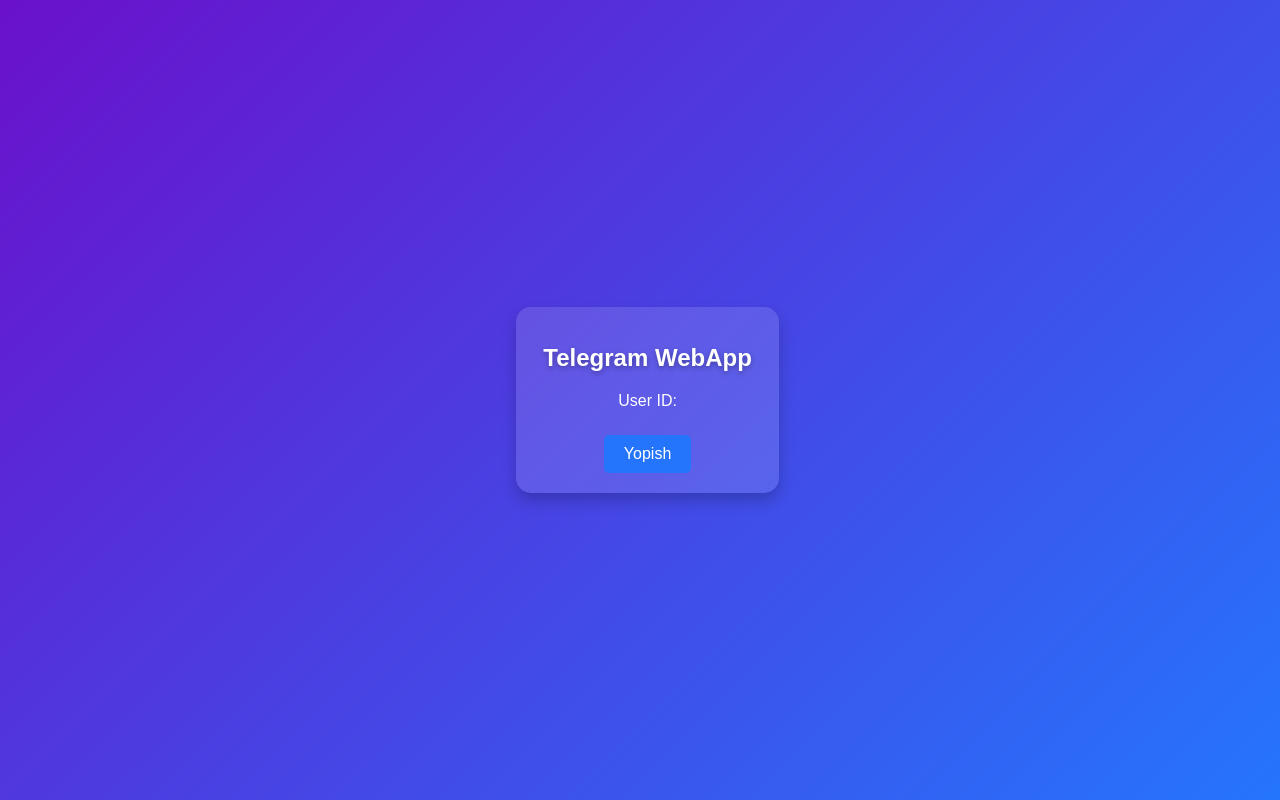
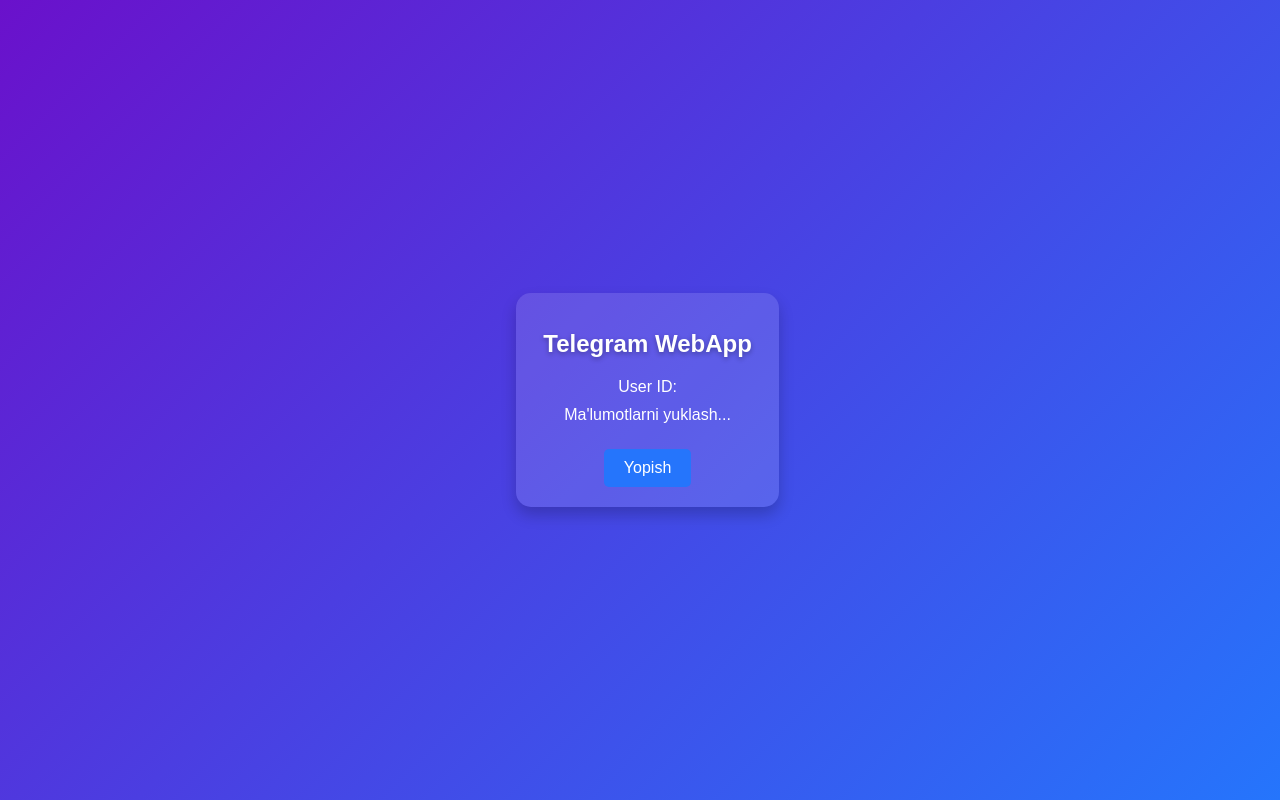
Before and after one commit to azimjon-95/binance-pnl, a React (Create React App) app: page / in a window 1280 px wide. Built offline with nearby package versions, Linux system fonts and the light colour scheme.

Commit message:
futures -+

```diff
--- a/src/App.js
+++ b/src/App.js
@@ -3,24 +3,25 @@
 import userInfo from './userInfo.json';
 
 function App() {
-  const storedUserId = localStorage.getItem('userId');
-  const [userId, setUserId] = useState(storedUserId || null); // Initialize with stored userId if available
+  const [userId, setUserId] = useState(null); // Initialize with stored userId if available
+  const [userData, setUserData] = useState([]); // Initialize with stored userId if available
 
   useEffect(() => {
     const pathId = window.location.pathname.split('/')[1];
     setUserId(pathId);
-  }, []);
-  localStorage.setItem('userId', userId);
+    const dataUser = userInfo.filter(user => user.id === userId);
+    setUserData(dataUser)
+  }, [userInfo]);
+
 
   const handleClose = () => {
 
   };
 
   const renderUserData = () => {
-    // if (!userData?.length) return <p>Ma'lumotlarni yuklash...</p>;
+    if (!userData?.length) return <p>Ma'lumotlarni yuklash...</p>;
 
-    const dataUser = userInfo.filter(user => user.id === userId || storedUserId);
-    return dataUser.map((user, index) => {
+    return userData.map((user, index) => {
       const userInfoArray = [
         { label: 'Ism', value: `${user.firstName} ${user.lastName}` },
         { label: 'Foydalanuvchi nomi', value: user.username },
```
